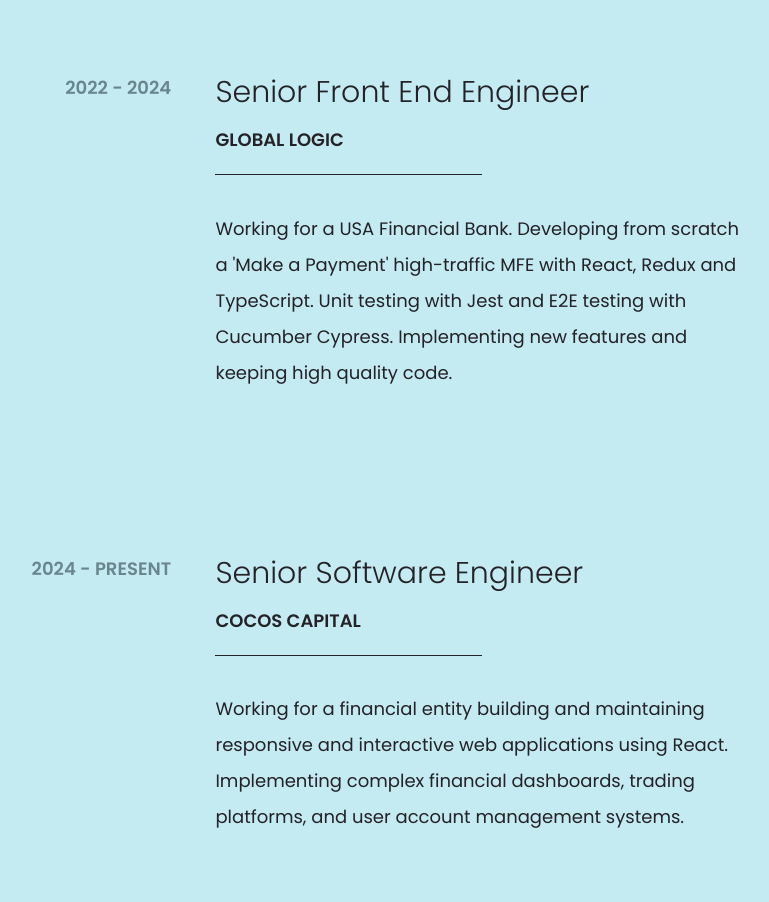
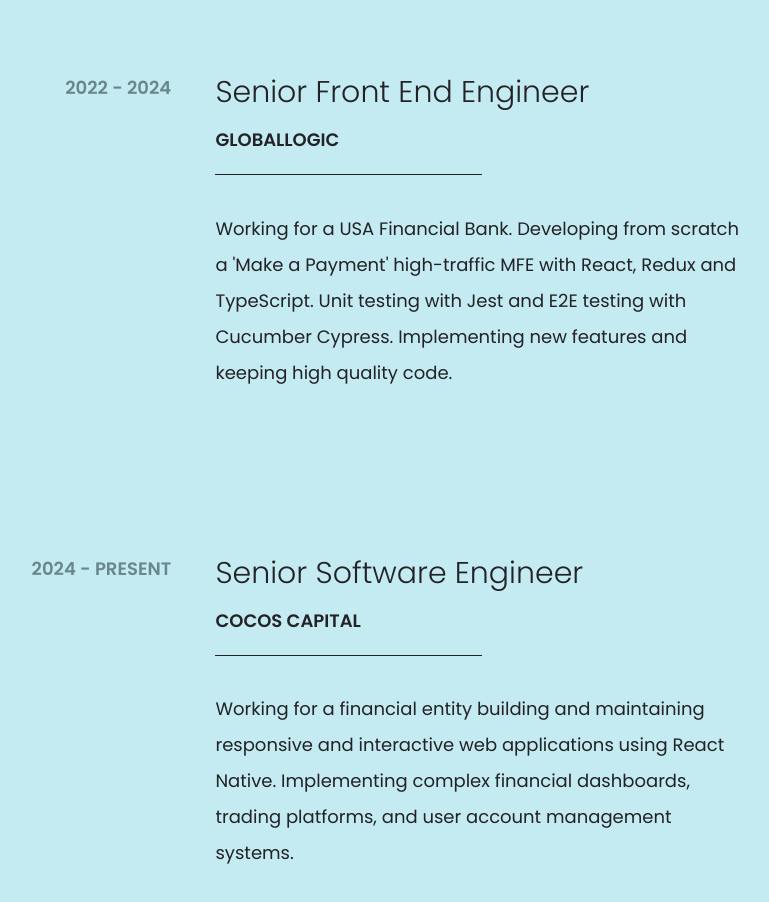
Before and after one commit to francocgl/my-portfolio, a React (Vite) app: page / in a window 1280 px wide. Shown: the part 3980-4882 px from the top of the page, without its empty margins (358-1127 px from the left). Built offline with nearby package versions, Linux system fonts and the light colour scheme; a web font is replaced by a local one.

Commit message:
fixes node 22.x

```diff
--- a/package.json
+++ b/package.json
@@ -3,6 +3,9 @@
   "version": "1.0.0",
   "private": true,
   "type": "module",
+  "engines": {
+    "node": "22.x"
+  },
   "dependencies": {
     "@emotion/react": "^11.11.1",
     "@fortawesome/fontawesome-free": "^6.5.2",
--- a/src/const/workExperience.ts
+++ b/src/const/workExperience.ts
@@ -14,7 +14,7 @@ export const workExperience = [
   {
     period: "2022 - 2024",
     position: "Senior Front End Engineer",
-    enterprise: "Global Logic",
+    enterprise: "GlobalLogic",
     description: "expGlobalLogicText",
   },
   {
--- a/src/strings/lang.ts
+++ b/src/strings/lang.ts
@@ -17,7 +17,7 @@ export const languages = {
     expGlobalLogicText:
       "Working for a USA Financial Bank. Developing from scratch a 'Make a Payment' high-traffic MFE with React, Redux and TypeScript. Unit testing with Jest and E2E testing with Cucumber Cypress. Implementing new features and keeping high quality code.",
     expCocosText:
-      "Working for a financial entity building and maintaining responsive and interactive web applications using React. Implementing complex financial dashboards, trading platforms, and user account management systems.",
+      "Working for a financial entity building and maintaining responsive and interactive web applications using React Native. Implementing complex financial dashboards, trading platforms, and user account management systems.",
     expYearsOf: "Years of experience working as",
     portIntro:
       "During my years at university, I have honed my skills in graphic design, and I am excited to share some of my work.",
@@ -35,7 +35,7 @@ export const languages = {
   },
   ES: {
     aboutIntroduction:
-      "Hola! Soy Franco, Software Engineer y Diseñador Grafico Argentino",
+      "Hola! Soy Franco, Software Engineer y Diseñador Gráfico Argentino",
     aboutDescriptionOne:
       "Como buen fanático del fútbol y entusiasta de las criptomonedas, llevo mi pasión por el juego a mi trabajo como ingeniero. Me enfoco en aplicar las últimas tendencias en tecnologías y lenguajes de programación, creando soluciones solventes y escalables para distintos negocios.",
     aboutDescriptionTwo:
@@ -51,7 +51,7 @@ export const languages = {
     expGlobalLogicText:
       "Trabajo para un banco financiero en Estados Unidos. Desarrollando desde cero un MFE (Micro Frontend) de alto tráfico con React, Redux y TypeScript. Pruebas unitarias con Jest y pruebas end-to-end con Cucumber Cypress. Implementación de nuevas características y mantenimiento de código de alta calidad.",
     expCocosText:
-      "Trabajo para una entidad financiera construyendo y manteniendo aplicaciones web responsivas e interactivas utilizando React. Implementando paneles financieros complejos, plataformas de trading y sistemas de gestión de cuentas de usuario.",
+      "Trabajo para una entidad financiera construyendo y manteniendo aplicaciones web responsivas e interactivas utilizando React Native. Implementando paneles financieros complejos, plataformas de trading y sistemas de gestión de cuentas de usuario.",
     expYearsOf: "Ańos de experiencia trabajando",
     portIntro:
       "Durante mis años en la UBA, mejoré mis habilidades en diseño gráfico y esto es parte de mi trabajo.",
```
